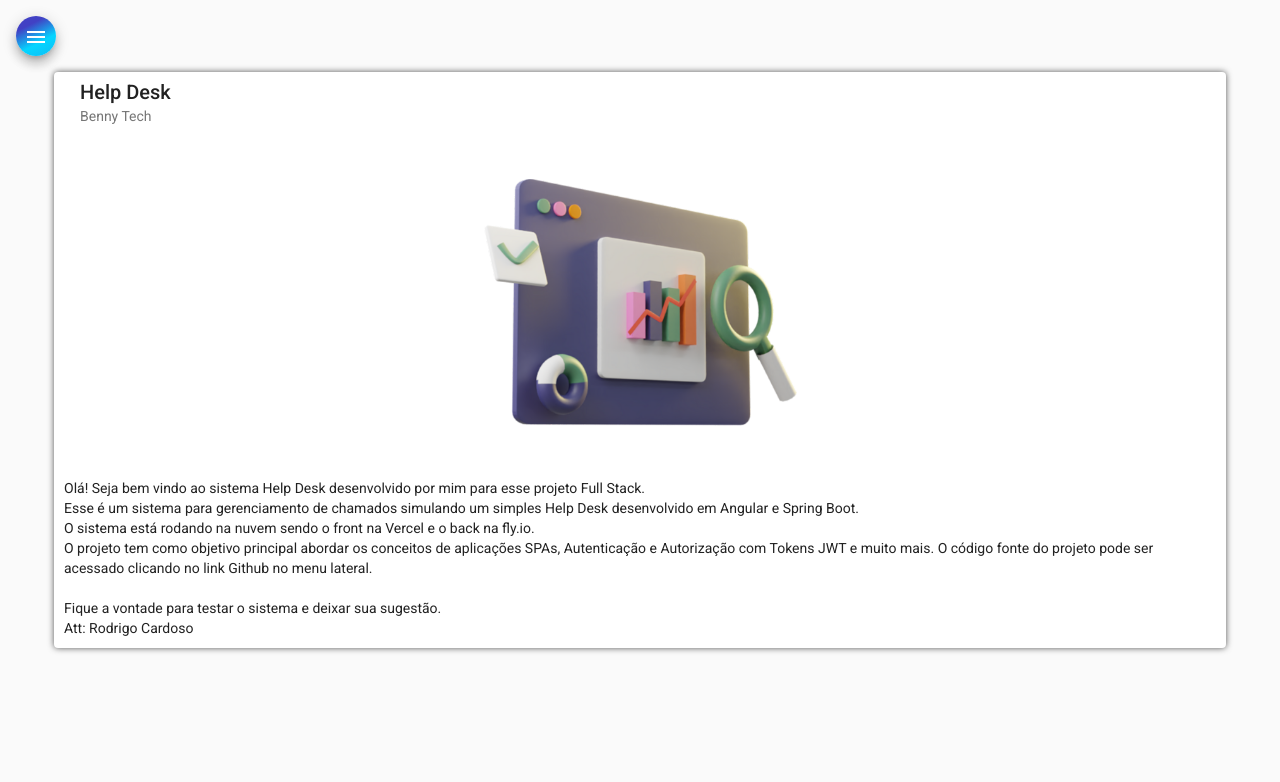
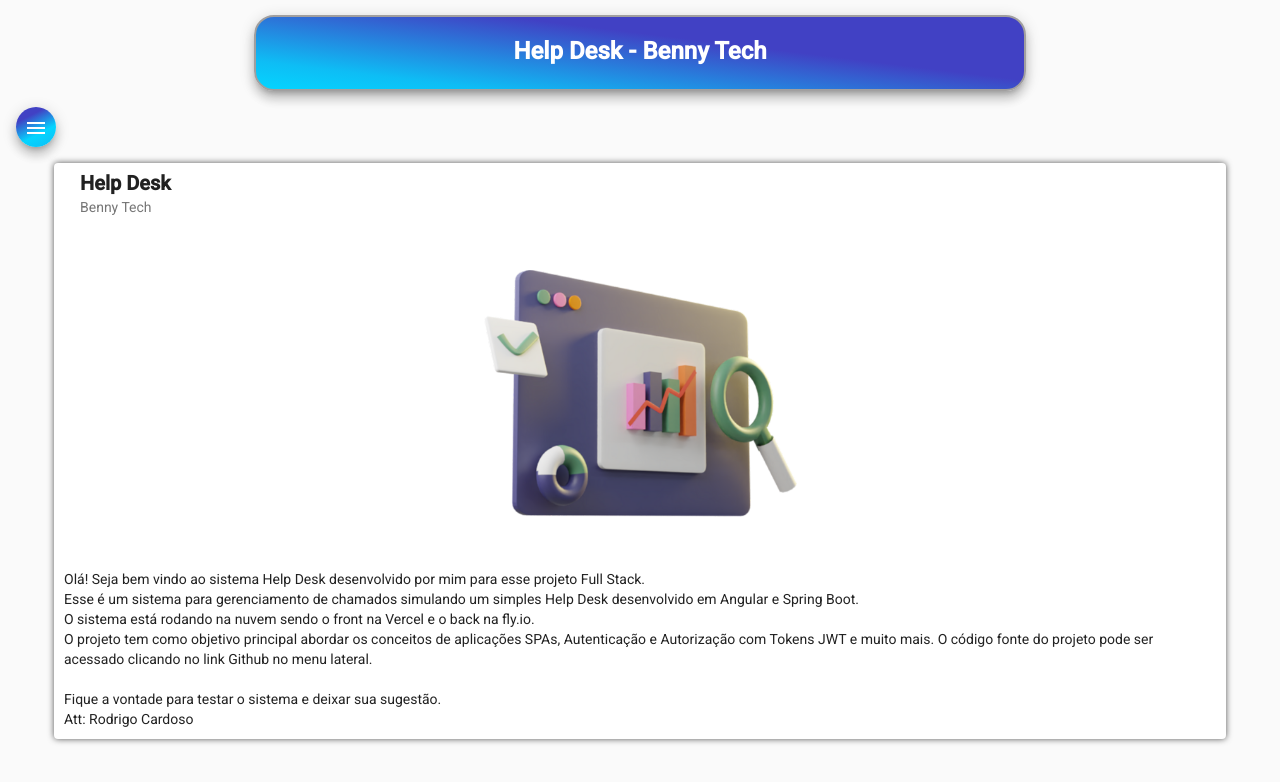
Before and after one commit to Rodrigopca42/helpdesk1, an Angular app: page /home in a window 1280 px wide. Shown: the top 782 px of the page. Built offline with nearby package versions, Linux system fonts and the light colour scheme.

Commit message:
HTML e CSS para HEADER

```diff
--- a/src/app/components/header/header.component.css
+++ b/src/app/components/header/header.component.css
@@ -0,0 +1,21 @@
+.container{
+    display: flex;
+    align-items: center;
+    justify-content: center;
+    width: 60%;
+    margin:auto;
+    margin-top: 15px;
+    border-radius: 20px;
+    border: 2px solid rgb(161, 159, 159);
+    color: white;
+    background: rgb(65,65,196);
+    background: linear-gradient(187deg, rgba(65,65,196,1) 38%,
+                                        rgba(14,189,245,1) 83%,
+                                        rgba(4,213,255,1) 100%);
+
+}
+
+h1{
+    margin-top: .7rem;
+    padding: .4rem 10%;
+}
--- a/src/app/components/header/header.component.html
+++ b/src/app/components/header/header.component.html
@@ -1 +1,3 @@
-<p>header works!</p>
+<div class="container mat-elevation-z8">
+    <h1><strong>Help Desk - Benny Tech</strong></h1>
+</div>
--- a/src/app/components/home/home.component.html
+++ b/src/app/components/home/home.component.html
@@ -1,6 +1,6 @@
 <mat-card class="card">
     <mat-card-header>
-      <mat-card-title>Help Desk</mat-card-title>
+      <mat-card-title><strong>Help Desk</strong></mat-card-title>
       <mat-card-subtitle>Benny Tech</mat-card-subtitle>
     </mat-card-header>
     <img mat-card-image src="assets/img/home.svg" alt="Imagem home">
--- a/src/app/components/nav/nav.component.html
+++ b/src/app/components/nav/nav.component.html
@@ -31,6 +31,9 @@
     </mat-drawer>
 
     <div class="sidenav-content">
+
+        <app-header></app-header>
+
         <button class="menu mat-elevation-z8" (click)="drawer.toggle()" mat-icon-button>
             <mat-icon>menu</mat-icon>
         </button>
```
